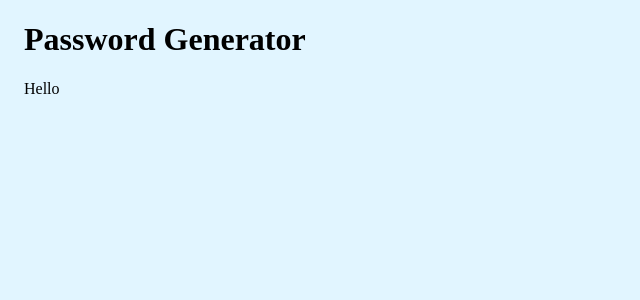
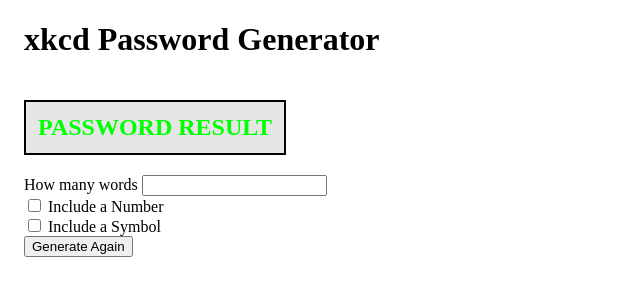
Before and after one commit to jnannas/p2, a PHP site: page / in a window 1280 px wide. Shown: the top 300 px of the page, without its empty margins (0-640 px from the left). Run offline with PHP 8.4, Linux system fonts and the light colour scheme.

Commit message:
Initial HTML form setup, and basic css

```diff
--- a/index.php
+++ b/index.php
@@ -10,9 +10,24 @@
 		<?php require 'logic.php'; ?>
 </head>
 <body>
-		<h1>Password Generator</h1>
+		<h1>xkcd Password Generator</h1>
 
-		<?php echo $hello ?>
+		<h2 class="password">PASSWORD RESULT</h2>
+
+		<form>
+
+			<label for='numberWords'>How many words</label>
+			<input maxlength=1 type='text' name='numberWords' id='numberWords' value=' '>
+			<br/>
+			<input type='checkbox' name='includeNumber' id='includeNumber'>
+			<label for='includeNumber'>Include a Number</label>
+			<br/>
+			<input type='checkbox' name='includeSymbol' id='includeSymbol'>
+			<label for='includeSymbol'>Include a Symbol</label>
+			<br/>
+			<input type='submit' value='Generate Again'>
+
+		</form>
 
 </body>
 </html>
--- a/style.css
+++ b/style.css
@@ -1,17 +1,11 @@
 body {
 	padding: 0 1em 0 1em;
-	background-color: #E1F5FF;
 }
 
-img {
-	margin-left: 3em;
+.password {
+	color: #00FF00;
+	background-color: #E6E6E6;
+	display: inline-block;
+	padding: .5em;
+	border: 2px solid black;
 }
-
-h3 {
-	margin-left: 3em;
-}
-
-ul{
-	margin-left: 3em;
-	list-style-type: none;
-}
```
